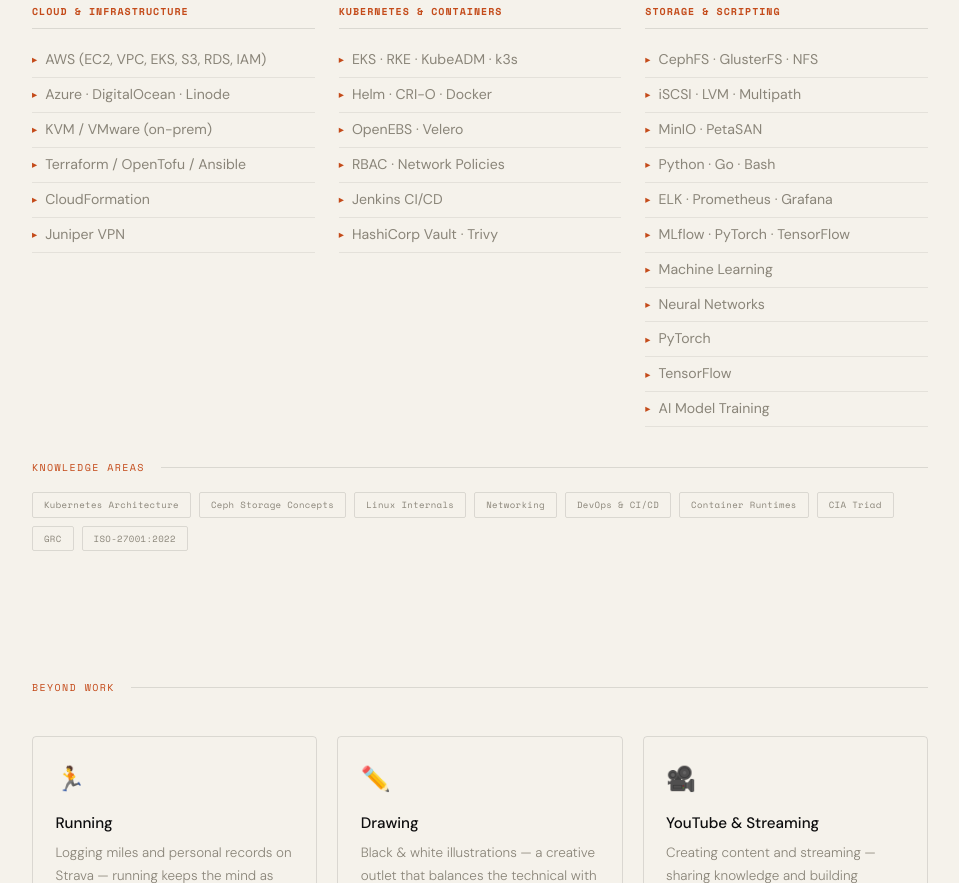
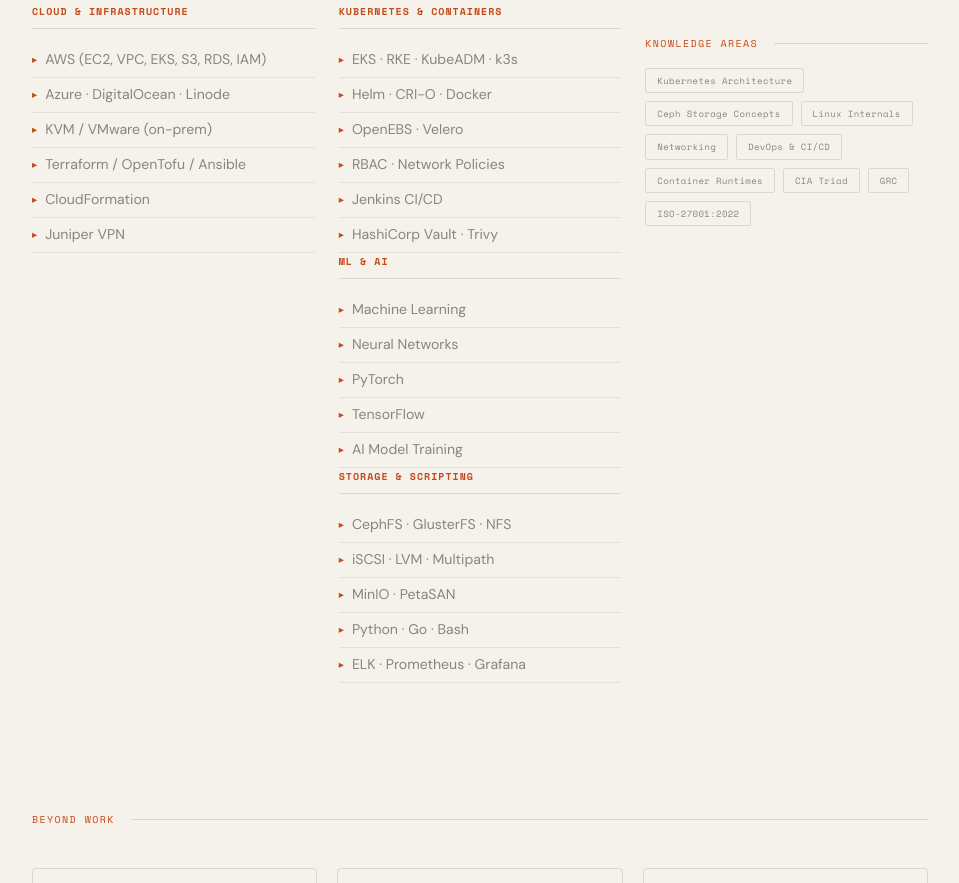
Before and after one commit to paccciii/portfolio, a plain HTML site: page index.html in a window 1280 px wide. Shown: the part 4165-5048 px from the top of the page, without its empty margins (160-1119 px from the left). Drawn offline with nearby package versions, Linux system fonts and the light colour scheme.

Commit message:
Update index.html

```diff
--- a/index.html
+++ b/index.html
@@ -325,7 +325,16 @@ footer{border-top:1px solid var(--rule);padding:1.75rem 2rem;text-align:center;f
         <li>Jenkins CI/CD</li>
         <li>HashiCorp Vault · Trivy</li>
       </ul>
-    </div>
+      <div class="skill-group">
+        <h4>ML & AI</h4>
+        <ul class="skill-list">
+          <li>Machine Learning</li>
+          <li>Neural Networks</li>
+          <li>PyTorch</li>
+          <li>TensorFlow</li>
+          <li>AI Model Training</li>
+        </ul>
+      </div>
     <div class="skill-group">
       <h4>Storage &amp; Scripting</h4>
       <ul class="skill-list">
@@ -334,12 +343,6 @@ footer{border-top:1px solid var(--rule);padding:1.75rem 2rem;text-align:center;f
         <li>MinIO · PetaSAN</li>
         <li>Python · Go · Bash</li>
         <li>ELK · Prometheus · Grafana</li>
-        <li>MLflow · PyTorch · TensorFlow</li>
-        <li>Machine Learning</li>
-        <li>Neural Networks</li>
-        <li>PyTorch</li>
-        <li>TensorFlow</li>
-        <li>AI Model Training</li>
       </ul>
     </div>
   </div>
```
